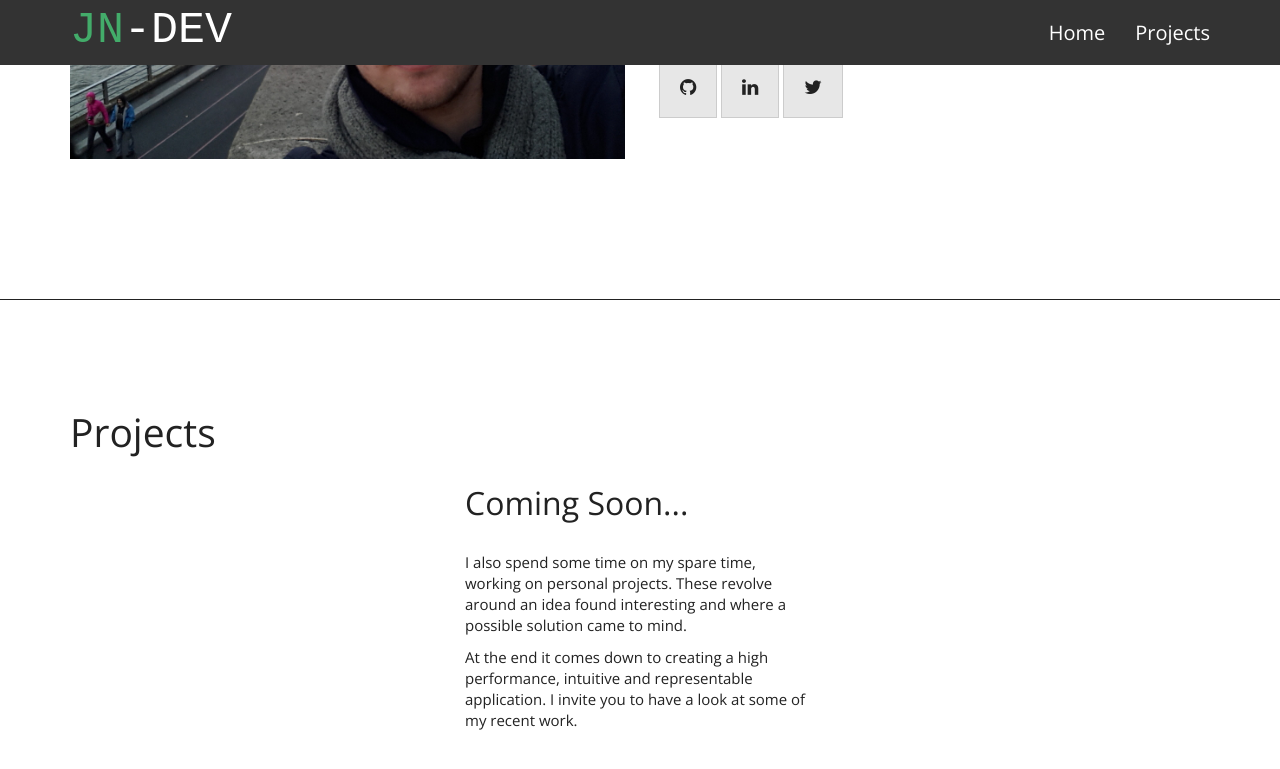
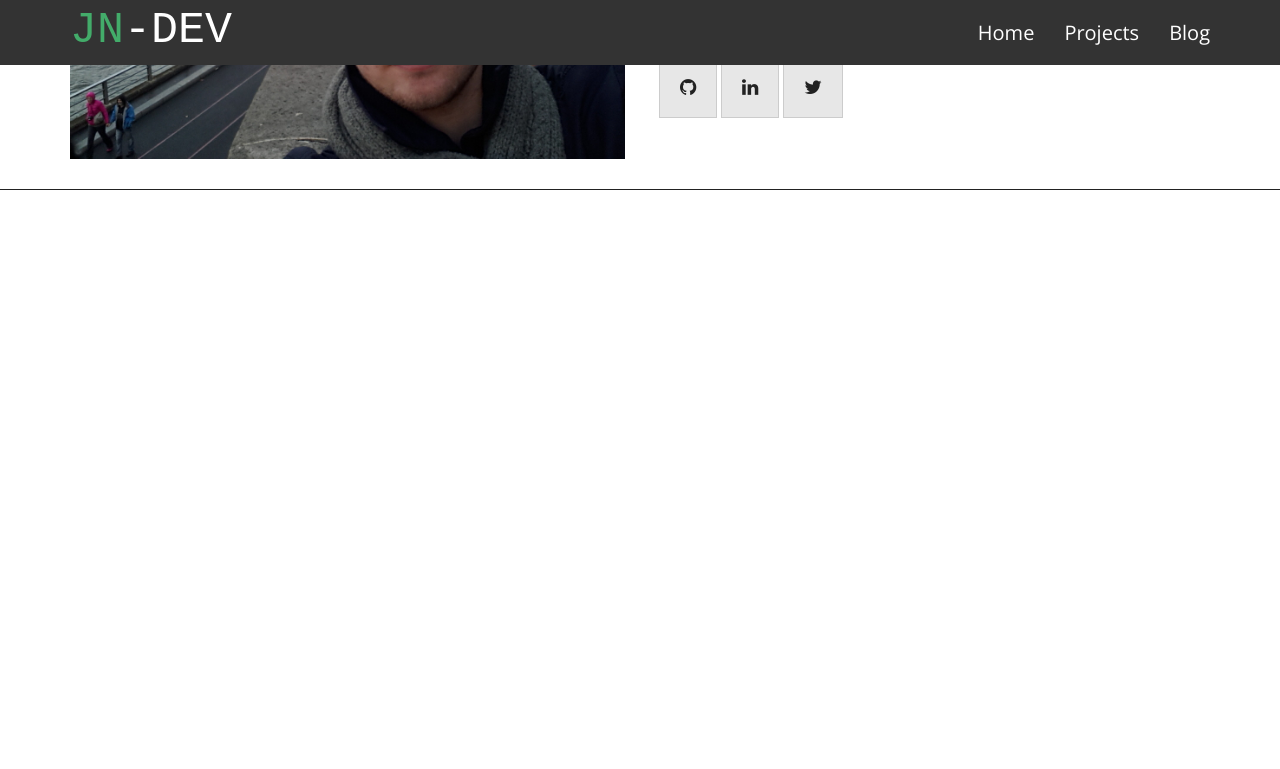
Before and after one commit to jon-a-nygaard/jon-a-nygaard.github.io, a Jekyll site: the page built from index.html, in a window 1280 px wide and 900 px high, scrolled down 600 px. Shown: the top 769 px of the window. Built offline with Jekyll 4.4.1, drawn with Linux system fonts in a browser that asks for light colours; nearby versions of some CDN libraries; after the commit the page ends 900 px from its top, so only the background shows below that.

Commit message:
Blog index & default layout

```diff
--- /dev/null
+++ b/_includes/menu.html
@@ -0,0 +1,23 @@
+<div class="navbar navbar-default navbar-fixed-top" role="navigation">
+	<div class="container">
+		<div class="navbar-header">
+			<button type="button" class="navbar-toggle" data-toggle="collapse" data-target=".navbar-collapse">
+				<span class="sr-only">Toggle navigation</span>
+				<span class="icon-bar"></span>
+				<span class="icon-bar"></span>
+				<span class="icon-bar"></span>
+			</button>
+			<a class="navbar-brand" href="/">
+				<img src="/assets/images/logo.svg">
+				<div class="clearfix"></div>
+			</a>
+		</div>
+		<div class="navbar-collapse collapse">
+			<ul class="nav navbar-nav navbar-right">
+				<li><a href="/">Home</a></li>
+				<li><a href="/projects">Projects</a></li>
+				<li><a href="/blog">Blog</a></li>
+			</ul>
+		</div><!--/.nav-collapse -->
+	</div>
+</div>
--- a/_layouts/default.html
+++ b/_layouts/default.html
@@ -1,9 +1,39 @@
 <!DOCTYPE html>
 <html>
-<head>
-	<title>{{ page.title }}</title>
-</head>
-<body>
-{{ content }}
-</body>
+	<head>
+		<meta charset="utf-8">
+		<meta http-equiv="X-UA-Compatible" content="IE=edge">
+		<meta name="viewport" content="width=device-width, initial-scale=1">
+		<title>{% if page.title %}{{ page.title }} • {% endif %}Jon Arild Nygård</title>
+		<meta name="description" content="Jon Arild Nygård is a web developer who is currently deployed at Highsoft AS. Learn more about him and take a look at some of his projects.">
+		<link rel="shortcut icon" href="/assets/images/favicon.ico">
+
+		<!-- Bootstrap -->
+		<link href="/assets/css/bootstrap.min.css" rel="stylesheet">
+		<link href="/assets/css/lightBlue.css" rel="stylesheet">
+		<link href="//netdna.bootstrapcdn.com/font-awesome/4.1.0/css/font-awesome.min.css" rel="stylesheet">
+		<!-- HTML5 Shim and Respond.js IE8 support of HTML5 elements and media queries -->
+		<!-- WARNING: Respond.js doesn't work if you view the page via file:// -->
+		<!--[if lt IE 9]>
+		<script src="https://oss.maxcdn.com/libs/html5shiv/3.7.0/html5shiv.js"></script>
+		<script src="https://oss.maxcdn.com/libs/respond.js/1.4.2/respond.min.js"></script>
+		<![endif]-->
+		<script>
+			(function(i,s,o,g,r,a,m){i['GoogleAnalyticsObject']=r;i[r]=i[r]||function(){
+			(i[r].q=i[r].q||[]).push(arguments)},i[r].l=1*new Date();a=s.createElement(o),
+			m=s.getElementsByTagName(o)[0];a.async=1;a.src=g;m.parentNode.insertBefore(a,m)
+			})(window,document,'script','//www.google-analytics.com/analytics.js','ga');
+
+			ga('create', 'UA-57770145-1', 'auto');
+			ga('send', 'pageview');
+		</script>
+	</head>
+	<body>
+		{% include menu.html %}
+		<div id="projects" class="page">
+			<div class="container">
+				{{ content }}
+			</div>
+		</div>
+	</body>
 </html>
--- a/index.html
+++ b/index.html
@@ -1,58 +1,7 @@
-<!DOCTYPE html>
-<html lang="en">
-	<head>
-		<meta charset="utf-8">
-		<meta http-equiv="X-UA-Compatible" content="IE=edge">
-		<meta name="viewport" content="width=device-width, initial-scale=1">
-		<title>Jon Arild Nygård</title>
-		<meta name="description" content="Jon Arild Nygård is a web developer who is currently deployed at Highsoft AS. Learn more about him and take a look at some of his projects.">
-		<link rel="shortcut icon" href="/assets/images/favicon.ico">
-
-		<!-- Bootstrap -->
-		<link href="/assets/css/bootstrap.min.css" rel="stylesheet">
-		<link href="/assets/css/lightBlue.css" rel="stylesheet">
-		<link href="//netdna.bootstrapcdn.com/font-awesome/4.1.0/css/font-awesome.min.css" rel="stylesheet">
-		<!-- HTML5 Shim and Respond.js IE8 support of HTML5 elements and media queries -->
-		<!-- WARNING: Respond.js doesn't work if you view the page via file:// -->
-		<!--[if lt IE 9]>
-		<script src="https://oss.maxcdn.com/libs/html5shiv/3.7.0/html5shiv.js"></script>
-		<script src="https://oss.maxcdn.com/libs/respond.js/1.4.2/respond.min.js"></script>
-		<![endif]-->
-		<script>
-			(function(i,s,o,g,r,a,m){i['GoogleAnalyticsObject']=r;i[r]=i[r]||function(){
-			(i[r].q=i[r].q||[]).push(arguments)},i[r].l=1*new Date();a=s.createElement(o),
-			m=s.getElementsByTagName(o)[0];a.async=1;a.src=g;m.parentNode.insertBefore(a,m)
-			})(window,document,'script','//www.google-analytics.com/analytics.js','ga');
-
-			ga('create', 'UA-57770145-1', 'auto');
-			ga('send', 'pageview');
-		</script>
-	</head>
-	<body>
-		<div class="navbar navbar-default navbar-fixed-top" role="navigation">
-			<div class="container">
-				<div class="navbar-header">
-					<button type="button" class="navbar-toggle" data-toggle="collapse" data-target=".navbar-collapse">
-						<span class="sr-only">Toggle navigation</span>
-						<span class="icon-bar"></span>
-						<span class="icon-bar"></span>
-						<span class="icon-bar"></span>
-					</button>
-					<a class="navbar-brand" href="#home">
-						<img src="assets/images/logo.svg">
-						<div class="clearfix"></div>
-					</a>
-				</div>
-				<div class="navbar-collapse collapse">
-					<ul class="nav navbar-nav navbar-right">
-						<li><a href="#home">Home</a></li>
-						<li><a href="#projects">Projects</a></li>
-					</ul>
-				</div><!--/.nav-collapse -->
-			</div>
-		</div>
-		<div id="home" class="page">
-			<div class="container">
+---
+layout: default
+title:
+---
 <div class="jumbotron">
 	<p>Hi, my name is Jon. I am a web developer who loves to create websites and fantastic Javascript applications.</p>
 	<p>My favourite stack of technologies consists of <a href="http://gulpjs.com/">Gulp</a>, <a href="http://getbootstrap.com/">Bootstrap</a>, <a href="http://jquery.com/">jQuery</a> and <a href="http://www.highcharts.com/">Highcharts JS</a></p>
@@ -71,26 +20,8 @@
 		<a href="https://twitter.com/JonANygaard" class="btn btn-lg btn-default"><i class="fa fa-twitter"></i></a>
 	</div>
 </div>
-			</div>
-		</div>
-		<div id="projects" class="page">
-			<div class="container">
-				<div class="row">
-					<div class="col-md-12">
-						<h1>Projects</h1>
-						<div class="col-md-offset-4 col-md-4">
-							<p class="h2">Coming Soon...</p><br>
-							<p>I also spend some time on my spare time, working on personal projects. These revolve around an idea found interesting and where a possible solution came to mind.</p>
-							<p>At the end it comes down to creating a high performance, intuitive and representable application. I invite you to have a look at some of my recent work.</p>
-						</div>
-					</div>
-				</div>
-			</div>
-		</div>
 <!-- jQuery (necessary for Bootstrap's JavaScript plugins) -->
-		<script src="https://ajax.googleapis.com/ajax/libs/jquery/1.11.0/jquery.min.js"></script>
-		<!-- Include all compiled plugins (below), or include individual files as needed -->
+<!-- <script src="https://ajax.googleapis.com/ajax/libs/jquery/1.11.0/jquery.min.js"></script>
+Include all compiled plugins (below), or include individual files as needed
 <script src="/assets/bootstrap-3.1.1/js/bootstrap.min.js"></script>
-		<script src="/dist/all.min.js"></script>
-	</body>
-</html>
+<script src="/dist/all.min.js"></script> -->
```
Also changed, not shown: blog/index.md (+2 -2 lines), projects/index.html (added, +14 -0 lines). Lines whose indentation alone changed are shown as unchanged.
